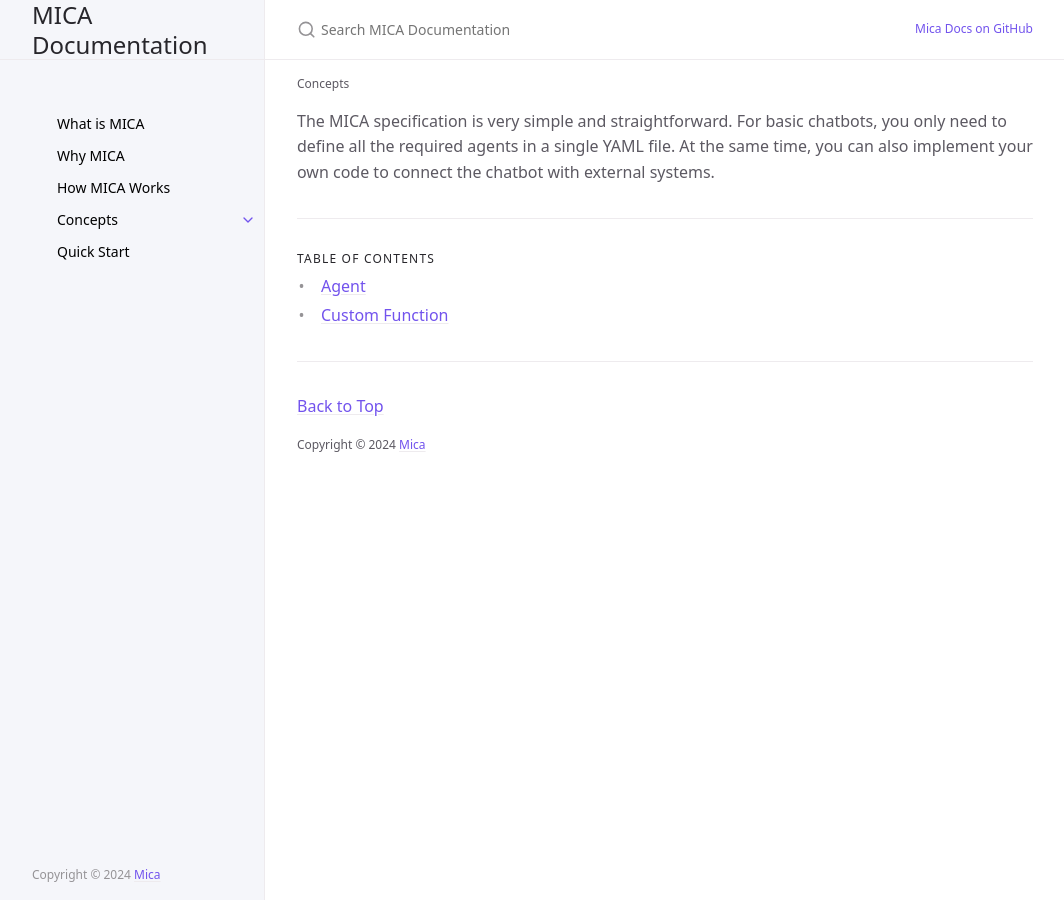
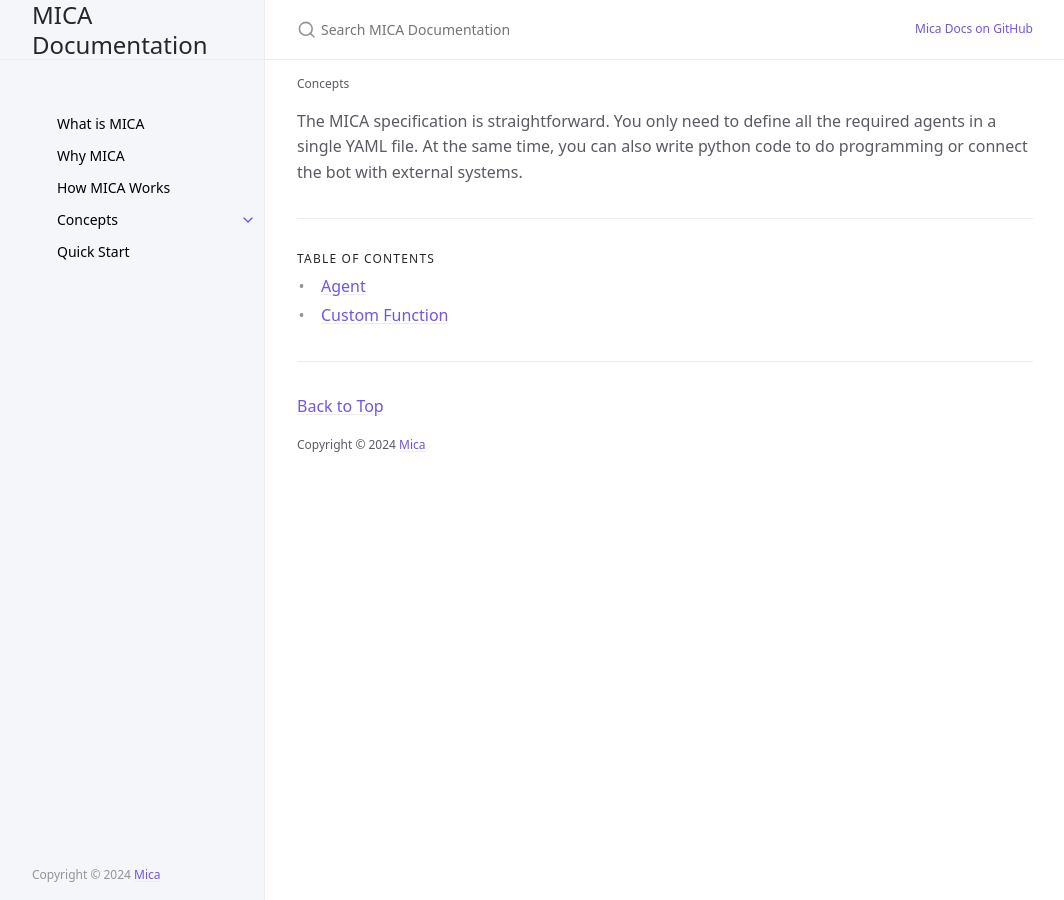
Before and after one commit to Mica-labs/Mica-labs.github.io, a Jekyll site: the page built from docs/concepts/index.md, in a window 1280 px wide. Shown: the whole page, without its empty margins (107-1171 px from the left). Built offline with Jekyll 4.4.1, drawn with Linux system fonts in a browser that asks for light colours; cached includes are drawn as plain includes.

Commit message:
Update index.md

```diff
--- a/docs/concepts/index.md
+++ b/docs/concepts/index.md
@@ -8,5 +8,4 @@ has_children: true
 
 {: .no_toc .header }
 
-
-The MICA specification is very simple and straightforward. For basic chatbots, you only need to define all the required agents in a single YAML file. At the same time, you can also implement your own code to connect the chatbot with external systems.
+The MICA specification is straightforward.  You only need to define all the required agents in a single YAML file. At the same time, you can also write python code to do programming or connect the bot with external systems.
```
